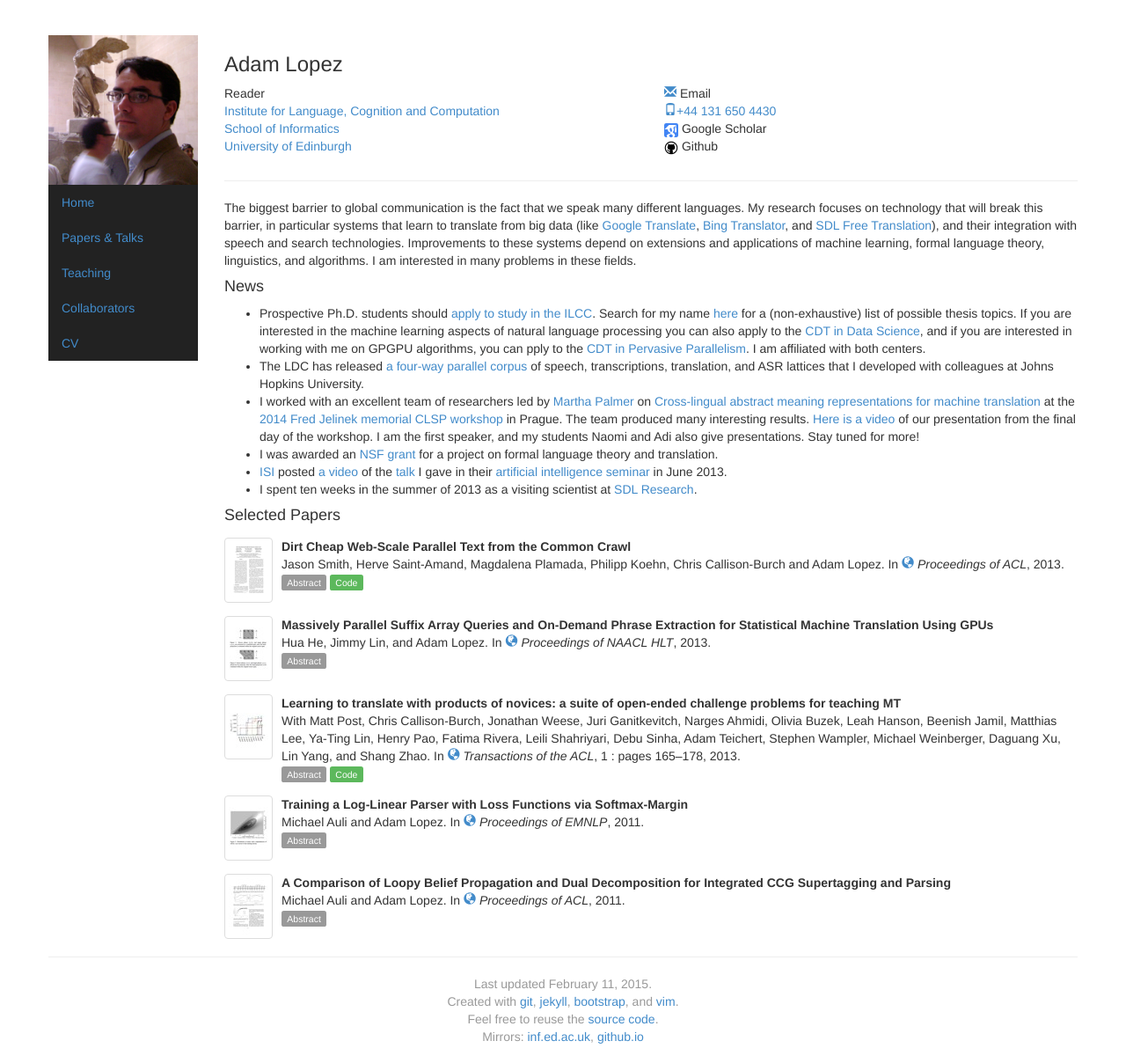
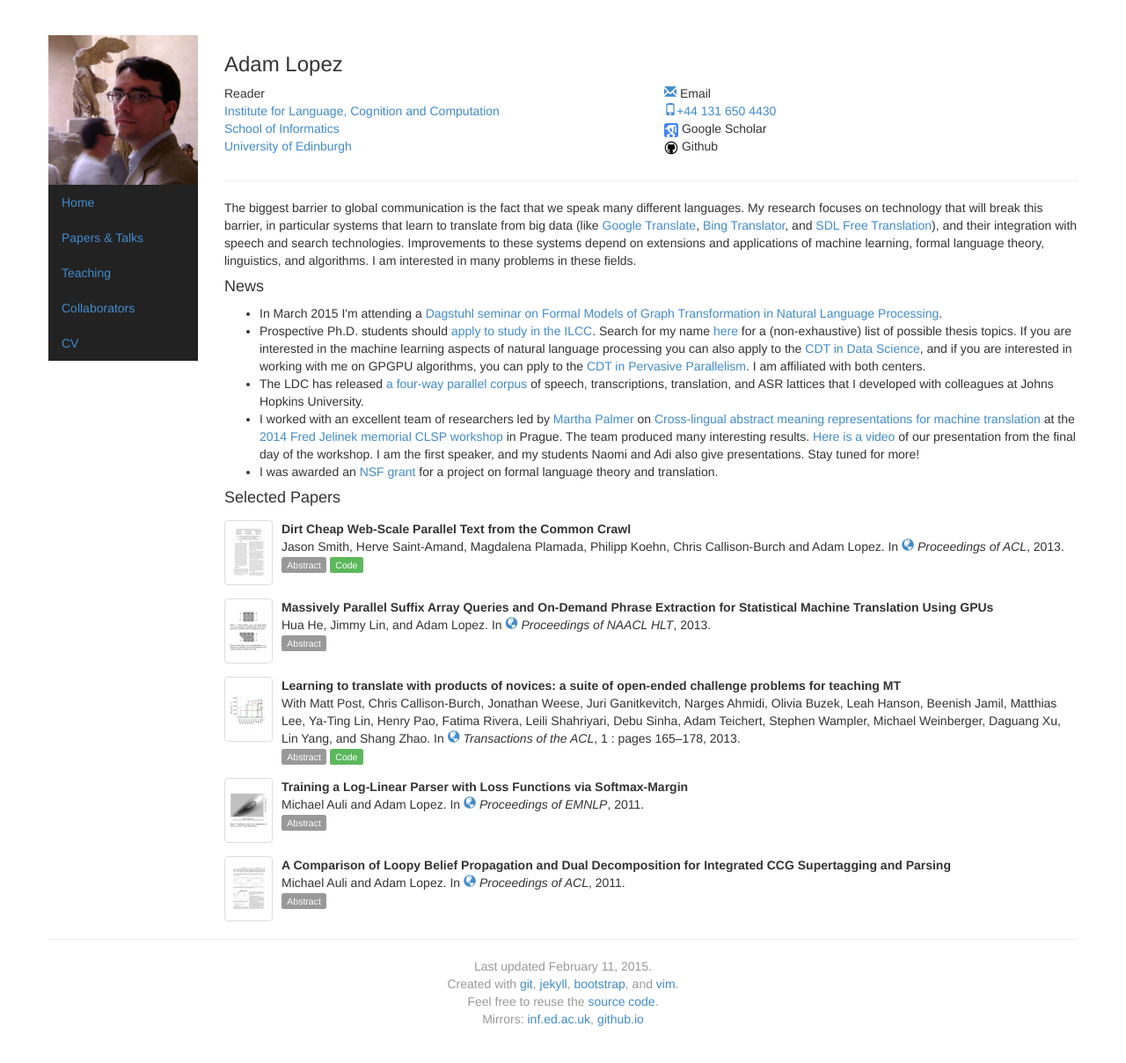
Before and after one commit to alopez/alopez.github.com, a Jekyll site: the page built from index.html, in a window 1280 px wide. Shown: the whole page at 88% size. Built offline with Jekyll 4.4.1, drawn with Linux system fonts in a browser that asks for light colours.

Commit message:
Update news

```diff
--- a/index.html
+++ b/index.html
@@ -3,6 +3,10 @@ layout: default
 title: Adam Lopez
 picture: nike
 news:
+  -
+    >
+      In March 2015 I'm attending a <a href="http://www.dagstuhl.de/en/program/calendar/semhp/?semnr=15122">
+      Dagstuhl seminar on Formal Models of Graph Transformation in Natural Language Processing</a>.
   -
     >
       Prospective Ph.D. students should <a href="http://www.ilcc.inf.ed.ac.uk/study">apply to study in the ILCC</a>.
@@ -28,12 +32,6 @@ news:
       I was awarded an
       <a href="http://www.nsf.gov/awardsearch/showAward?AWD_ID=1349902">NSF grant</a>
       for a project on formal language theory and translation.
-  - >
-      <a href="http://www.isi.edu">ISI</a> posted <a href="http://webcasterms1.isi.edu/mediasite/SilverlightPlayer/Default.aspx?peid=ea55185170054e13972a0ea5b932eb6c1d">a video</a>
-      of the <a href="http://www.isi.edu/technology_groups/insy/events/learning_translate_products_novices_open-ended_challenge_problems_teac">talk</a>
-      I gave in their <a href="http://www.isi.edu/technology_groups/insy/events">artificial intelligence seminar</a> in June 2013.
-  - >
-      I spent ten weeks in the summer of 2013 as a visiting scientist at <a href="http://www.sdl.com/research/language-technology/">SDL Research</a>.
 ---
 <div class="page-header">
   <div class="row">
```
